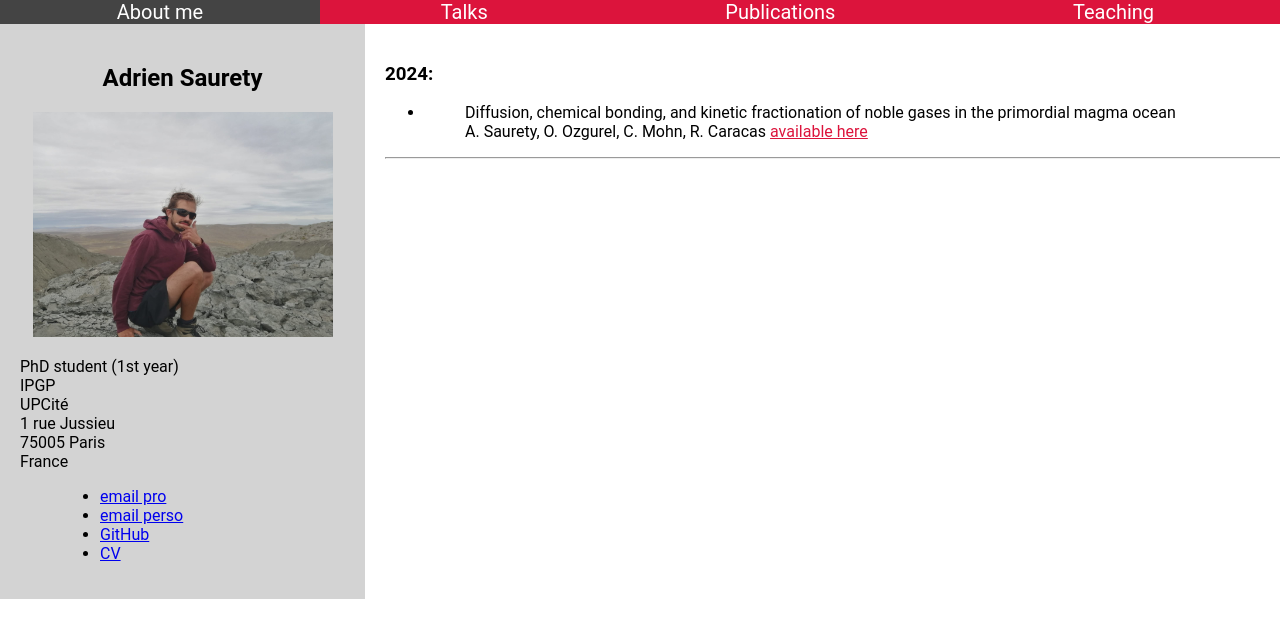
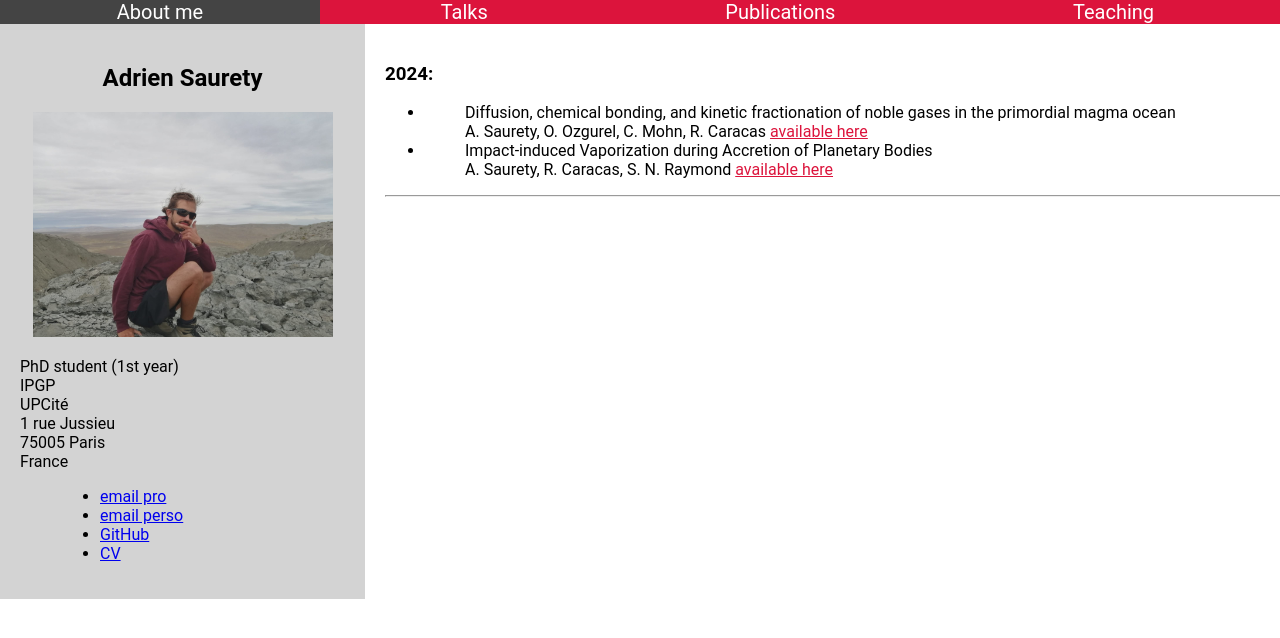
Before and after one commit to adriensaurety/adriensaurety.github.io, a Jekyll site: the page built from publications.html, in a window 1280 px wide. Shown: the top 638 px of the page. Built offline with Jekyll 4.4.1, drawn with Linux system fonts in a browser that asks for light colours.

Commit message:
Update publications.html

```diff
--- a/publications.html
+++ b/publications.html
@@ -35,6 +35,9 @@ title: Adrien Saurety
    <li> <dd> Diffusion, chemical bonding, and kinetic fractionation of noble gases in the primordial magma ocean </dd>
      <dd> A. Saurety, O. Ozgurel, C. Mohn, R. Caracas <a style="color:#dc143c" href="https://www.sciencedirect.com/science/article/pii/S0016703724003181?via%3Dihub" target="_blank">available here</a> </dd>
     </li>
+    <li> <dd> Impact-induced Vaporization during Accretion of Planetary Bodies </dd>
+     <dd> A. Saurety, R. Caracas, S. N. Raymond <a style="color:#dc143c" href="https://iopscience.iop.org/article/10.3847/2041-8213/adb30e" target="_blank">available here</a> </dd>
+    </li>
   </ul>
 
 
```
